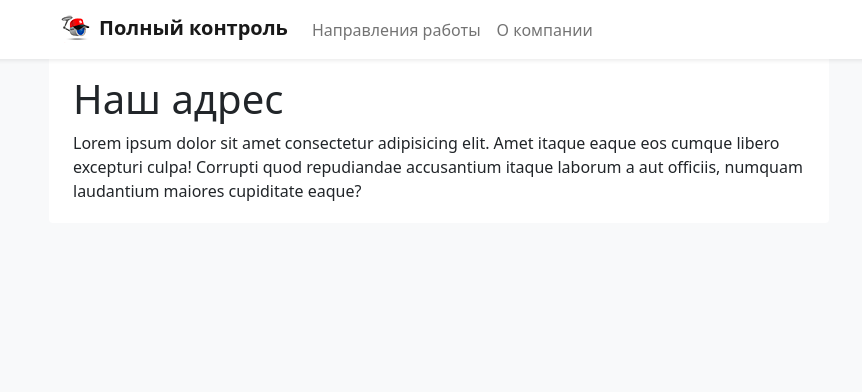
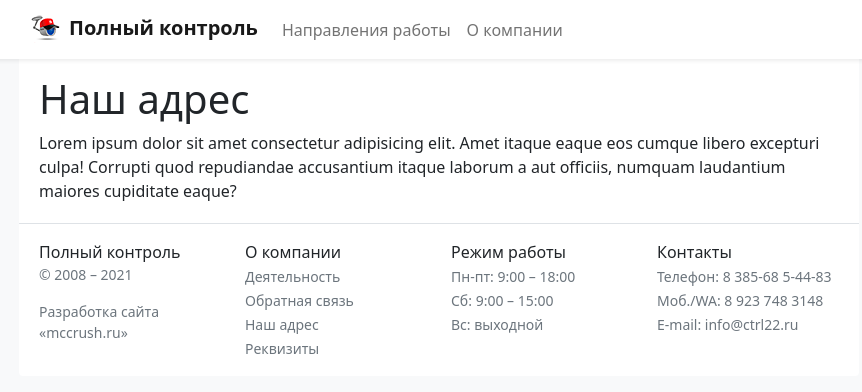
Before and after one commit to mccrush/ctrl2221, a Vue app: page /abouts/adress in a window 1280 px wide. Shown: the top 392 px of the page, without its empty margins (201-1063 px from the left). Built offline with nearby package versions, Linux system fonts and the light colour scheme.

Commit message:
Settings footer work

```diff
--- a/src/App.vue
+++ b/src/App.vue
@@ -1,26 +1,13 @@
 <template>
   <div>
-    <Navbar :napravs="napravs" />
+    <Navbar />
 
-    <div
-      class="
-        max-width-780
-        container
-        bg-white
-        rounded-bottom
-        pt-3
-        ps-4
-        pe-4
-        pb-1
-      "
-    >
+    <div class="max-width-780 container bg-white rounded-bottom pt-3">
       <router-view v-slot="{ Component }">
         <component :is="Component" />
       </router-view>
 
-      <!-- <transition name="fade" mode="out-in">
-        <Footer />
-      </transition> -->
+      <Footer />
     </div>
   </div>
 </template>
@@ -28,10 +15,12 @@
 <script>
 import 'bootstrap/dist/css/bootstrap.min.css'
 import Navbar from '@/components/Navbar'
+import Footer from '@/components/Footer'
 
 export default {
   components: {
-    Navbar
+    Navbar,
+    Footer
   },
   data() {
     return {
@@ -46,12 +35,18 @@ body {
   background: #f8f9fa;
 }
 
+/* p {
+  -moz-hyphens: auto;
+  -webkit-hyphens: auto;
+  -ms-hyphens: auto;
+} */
+
 .max-width-960 {
   max-width: 960px;
 }
 
 .max-width-780 {
-  max-width: 780px;
+  max-width: 840px;
 }
 
 .btn:focus,
--- /dev/null
+++ b/src/components/Footer.vue
@@ -0,0 +1,102 @@
+<template>
+  <div class="row border-top mt-1 ps-2 pt-3 pe-2">
+    <div class="col-3">
+      Полный контроль
+      <small class="d-block mb-3 text-muted"
+        >&copy; 2008 – {{ new Date().getFullYear() }}</small
+      >
+      <small class="d-block mb-3 text-muted">
+        Разработка сайта
+        <br />
+        <a
+          class="link"
+          href="https://mccrush.ru"
+          target="_blank"
+          title="Перейти на сайт mccrush.ru"
+          >«mccrush.ru»</a
+        >
+      </small>
+    </div>
+    <div class="col-3">
+      О компании
+      <ul class="list-unstyled text-small">
+        <li v-for="item in abouts" :key="item.id">
+          <small>
+            <router-link
+              class="text-muted"
+              :to="'/abouts/' + item.alias"
+              :aria-label="item.title"
+              >{{ item.title }}</router-link
+            >
+          </small>
+        </li>
+      </ul>
+    </div>
+    <div class="col-3">
+      Режим работы
+      <ul class="list-unstyled text-small text-muted">
+        <li>
+          <small>Пн-пт: 9:00 – 18:00</small>
+        </li>
+        <li>
+          <small>Сб: 9:00 – 15:00</small>
+        </li>
+        <li>
+          <small>Вс: выходной</small>
+        </li>
+      </ul>
+    </div>
+    <div class="col-3">
+      Контакты
+      <ul class="list-unstyled text-small">
+        <li class="text-muted">
+          <small
+            >Телефон:
+            <a class="link" href="tel:+73856854483">8 385-68 5-44-83</a></small
+          >
+        </li>
+        <li class="text-muted">
+          <small
+            >Моб./WA:
+            <a class="link" href="tel:+79237483148">8 923 748 3148</a></small
+          >
+        </li>
+        <li class="text-muted">
+          <small
+            >E-mail:
+            <a class="link" href="mailto:info@ctrl22.ru"
+              >info@ctrl22.ru</a
+            ></small
+          >
+        </li>
+      </ul>
+    </div>
+  </div>
+</template>
+<script>
+import abouts from '../data/abouts'
+export default {
+  data() {
+    return {
+      abouts
+    }
+  }
+}
+</script>
+<style scoped>
+a {
+  text-decoration: none;
+}
+
+a:hover,
+a:active {
+  text-decoration: underline;
+}
+
+a.link,
+a.link:hover,
+a.link:visited,
+a.link:active {
+  color: #6c757d !important;
+}
+</style>
--- a/src/components/Navbar.vue
+++ b/src/components/Navbar.vue
@@ -78,11 +78,6 @@ import { Dropdown } from 'bootstrap'
 import napravs from '../data/napravs'
 import abouts from '../data/abouts'
 export default {
-  // props: {
-  //   napravs: {
-  //     type: Array
-  //   }
-  // },
   data() {
     return {
       napravs,
--- a/src/views/Page.vue
+++ b/src/views/Page.vue
@@ -1,5 +1,5 @@
 <template>
-  <div class="row">
+  <div class="row ps-2 pe-2">
     <div class="col-12">
       <h1>{{ page.title }}</h1>
       <p>
```
